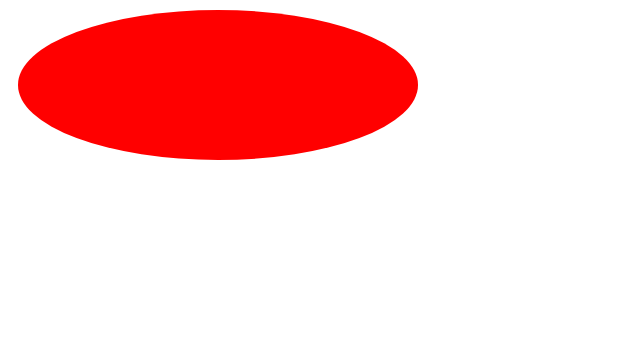
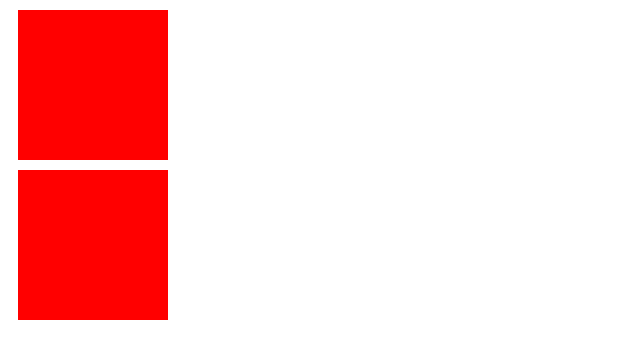
Before and after one commit to rayGreycloud/jQuery-practice, a plain HTML site: page jquery.html in a window 1280 px wide. Both pictures are taken after a click on the element 93 px from the left and 85 px from the top of the page. Shown: the whole page, without its empty margins (0-640 px from the left). Drawn offline with Linux system fonts and the light colour scheme.

Commit message:
127 changing website styles pt.2

```diff
--- a/jquery.html
+++ b/jquery.html
@@ -13,6 +13,12 @@
         margin: 10px;
       }
 
+      .square {
+        width: 150px;
+        height: 150px;
+        background-color: red;
+        margin: 10px;
+      }
     </style>
   </head>
 
@@ -20,17 +26,34 @@
 
     <div id="circle"></div>
 
+    <div class="square" id="square1"></div>
+
+    <div class="square" id="square2"></div>
+
     <script type="text/javascript">
-      // Select element by id and set click handler
-      $("#circle").click(function() {
-        // Changing css examples
-        $("#circle").css("width", "400px");
-        $("#circle").css("background-color", "red");
-        // Grabbing css value
-        const color = $("#circle").css("background-color");
-        const width = $("body").css("width");
-        alert(color);
-        alert(width);
+      // First version
+      // $("#circle").click(() => {
+      //   $("#circle").css("visibility", "hidden");
+      // });
+      //
+      // $("#square1").click(() => {
+      //   $("#square1").css("visibility", "hidden");
+      // });
+      //
+      // $("#square2").click(() => {
+      //   $("#square2").css("visibility", "hidden");
+      // });
+
+      // Refactor into single function
+      // Using 'this' requires function keyword because of scope
+      $("div").click(function() {
+        $(this).css("display", "none");
+
+        if ($(this).attr("id") === "circle") {
+          alert("You clicked the circle");
+        } else {
+          alert("You clicked a square");
+        }
 
       });
 
```
